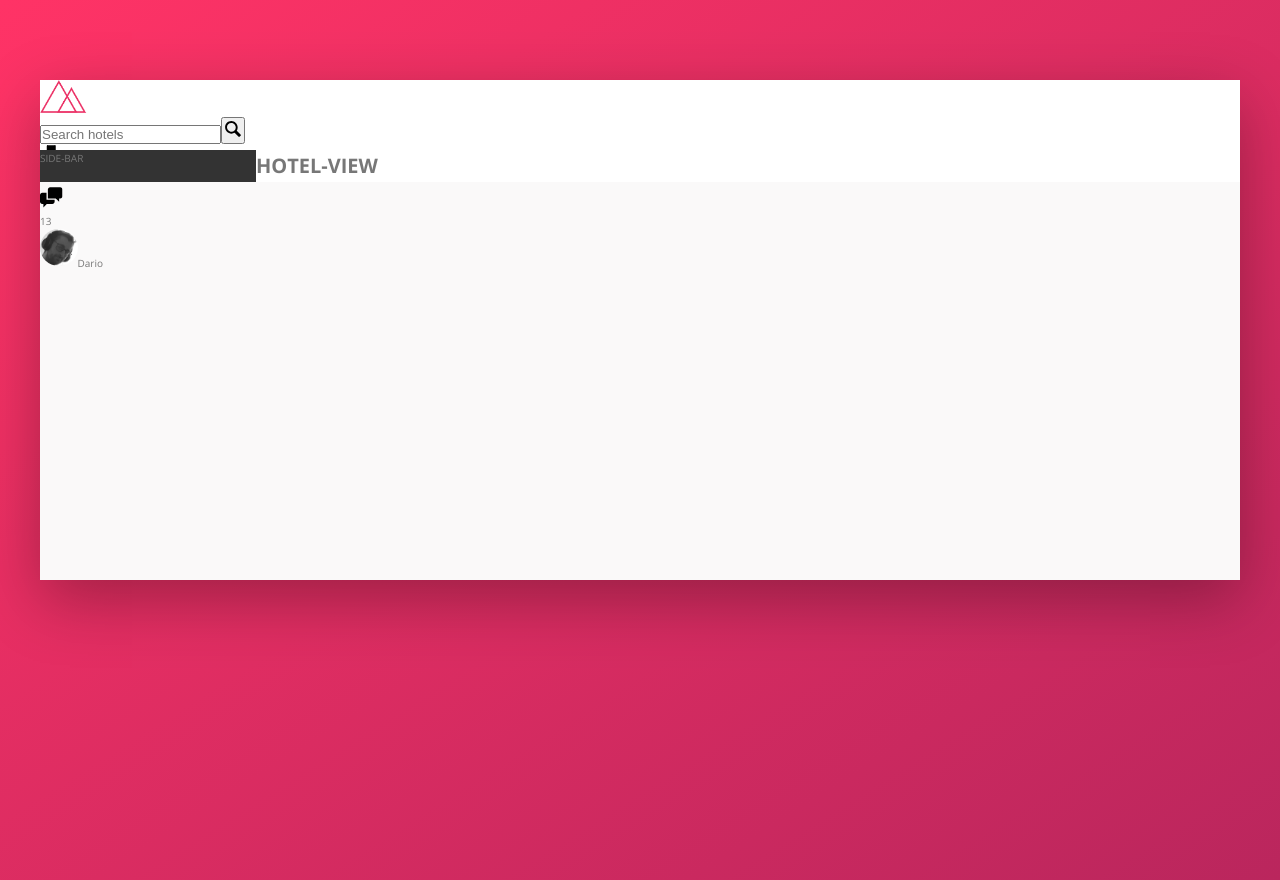
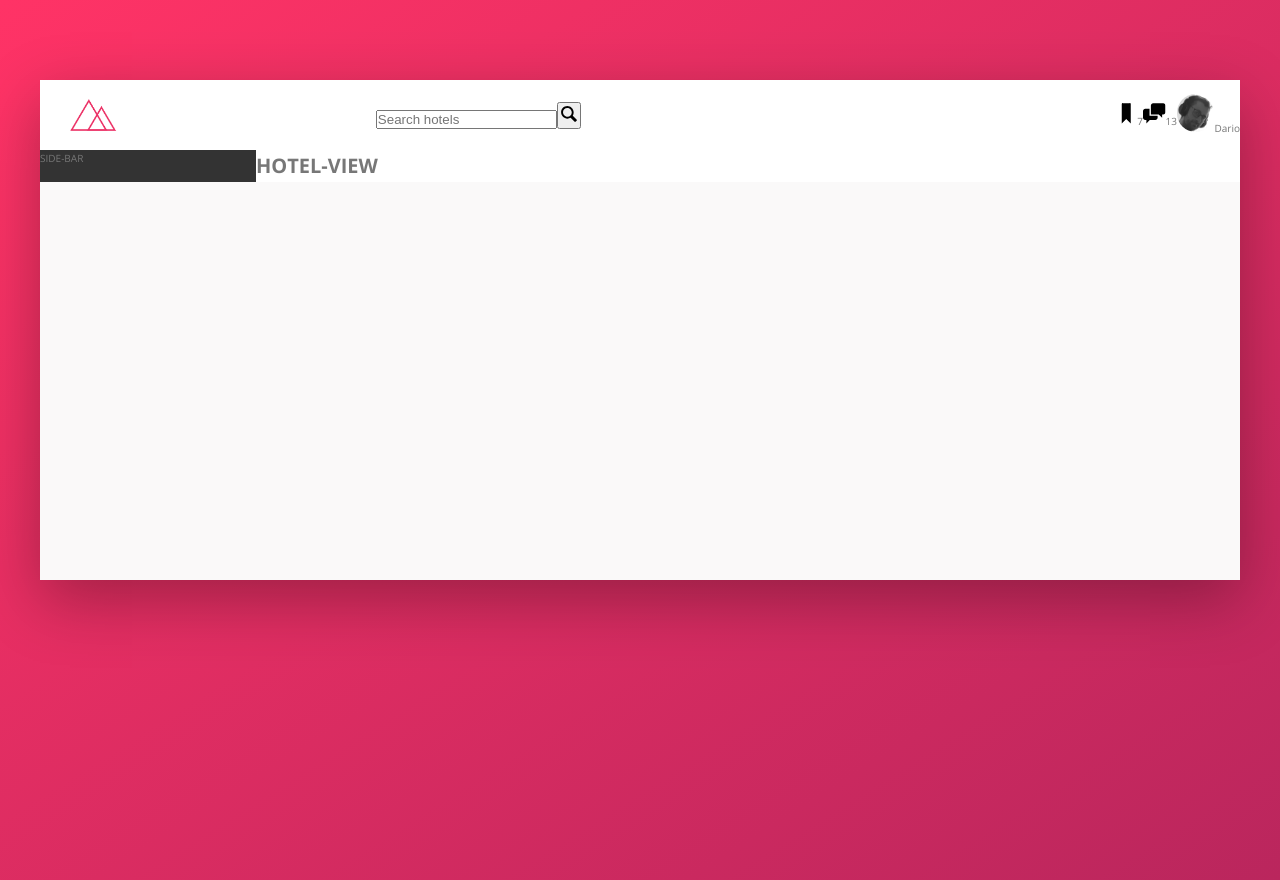
Before and after one commit to dario-piotrowicz/VueJS3-CSS_demo_Trillo_website_miniproject, a Vue app: page / in a window 1280 px wide. Built offline with nearby package versions, Linux system fonts and the light colour scheme.

Commit message:
set layout of header using flex containers

```diff
--- a/src/components/Header.vue
+++ b/src/components/Header.vue
@@ -14,13 +14,13 @@
         <svg class="user-navigation__icon">
           <use xlink:href="#icon-bookmark"></use>
         </svg>
-        <div class="user-navigation__notifications">7</div>
+        <span class="user-navigation__notifications">7</span>
       </div>
       <div class="user-navigation__item-wapper">
         <svg class="user-navigation__icon">
           <use xlink:href="#icon-chat"></use>
         </svg>
-        <div class="user-navigation__notifications">13</div>
+        <span class="user-navigation__notifications">13</span>
       </div>
       <div class="user-navigation__item-wrapper">
         <div class="user-navigation__user">
@@ -41,13 +41,19 @@
   height: 7rem;
   background-color: #fff;
   border-bottom: var(--color-gray-lighter);
+  display: flex;
+  justify-content: space-between;
+  align-items: center;
 }
 
 .logo {
   height: 3.25rem;
+  margin-left: 3rem;
 }
 
 .search {
+  flex: 0 0 40%;
+
   &__button-icon {
     $size: 2rem;
     height: $size;
@@ -56,6 +62,9 @@
 }
 
 .user-navigation {
+  display: flex;
+  align-items: center;
+
   &__icon {
     $size: 2.25rem;
     height: $size;
```
